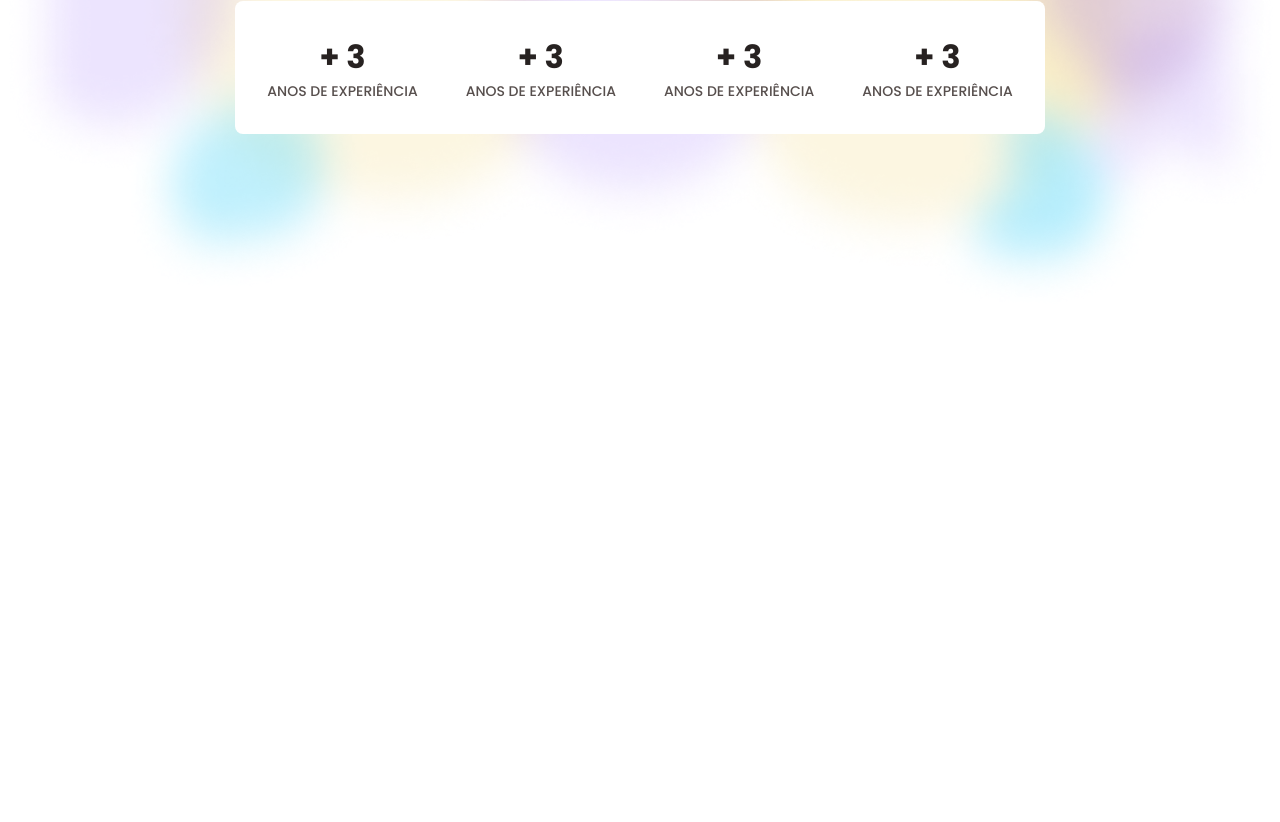
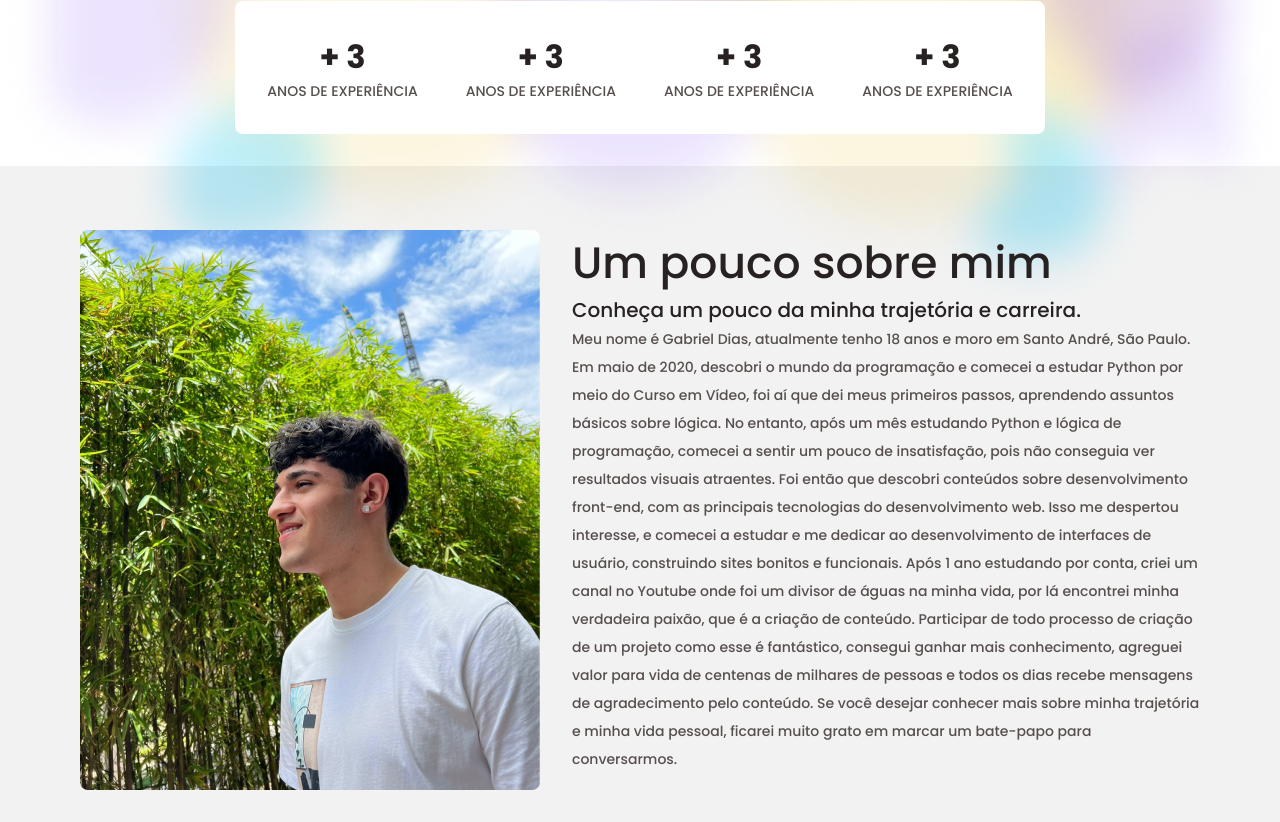
Before and after one commit to gabrieldiasss/portfolio, a Next.js app: page / in a window 1280 px wide. Shown: the part 490-1312 px from the top of the page. Before the commit the page ends 800 px from the top, so only its background shows below. Built offline with nearby package versions, Linux system fonts and the light colour scheme.

Commit message:
feat(styles): add about page

```diff
--- /dev/null
+++ b/src/components/About/index.tsx
@@ -0,0 +1,51 @@
+import Image from "next/image";
+import { Paragraph, Title } from "../Typography";
+import { AboutContainer, AboutContent, AboutInfos } from "./styles";
+import AboutMeImage from "../../img/about-image.png";
+
+export function About() {
+  return (
+    <AboutContainer>
+      <AboutContent>
+        <Image
+          src={AboutMeImage}
+          width={460}
+          height={560}
+          alt="Sobre Gabriel Dias"
+        />
+
+        <AboutInfos>
+          <Title size="m" weight="medium">
+            Um pouco sobre mim
+          </Title>
+
+          <Title size="s" weight="medium">
+            Conheça um pouco da minha trajetória e carreira.
+          </Title>
+          <Paragraph fonts="poppins" weight="regular" size="s">
+            Meu nome é Gabriel Dias, atualmente tenho 18 anos e moro em Santo
+            André, São Paulo. Em maio de 2020, descobri o mundo da programação e
+            comecei a estudar Python por meio do Curso em Vídeo, foi aí que dei
+            meus primeiros passos, aprendendo assuntos básicos sobre lógica. No
+            entanto, após um mês estudando Python e lógica de programação,
+            comecei a sentir um pouco de insatisfação, pois não conseguia ver
+            resultados visuais atraentes. Foi então que descobri conteúdos sobre
+            desenvolvimento front-end, com as principais tecnologias do
+            desenvolvimento web. Isso me despertou interesse, e comecei a
+            estudar e me dedicar ao desenvolvimento de interfaces de usuário,
+            construindo sites bonitos e funcionais. Após 1 ano estudando por
+            conta, criei um canal no Youtube onde foi um divisor de águas na
+            minha vida, por lá encontrei minha verdadeira paixão, que é a
+            criação de conteúdo. Participar de todo processo de criação de um
+            projeto como esse é fantástico, consegui ganhar mais conhecimento,
+            agreguei valor para vida de centenas de milhares de pessoas e todos
+            os dias recebe mensagens de agradecimento pelo conteúdo.{" "}
+            Se você desejar conhecer mais sobre minha trajetória e minha vida
+            pessoal, ficarei muito grato em marcar um bate-papo para
+            conversarmos.
+          </Paragraph>
+        </AboutInfos>
+      </AboutContent>
+    </AboutContainer>
+  );
+}
--- /dev/null
+++ b/src/components/About/styles.ts
@@ -0,0 +1,22 @@
+import { styled } from "../../../styles";
+
+export const AboutContainer = styled("section", {
+  backgroundColor: "rgba(0, 0, 0, 0.05)",
+  padding: "2rem 0",
+  marginTop: "2rem",
+});
+
+export const AboutContent = styled("div", {
+  display: "flex",
+  alignItems: "stretch",
+  maxWidth: 1120,
+  margin: "0 auto",
+  marginTop: "2rem",
+
+  gap: "2rem",
+  p: {
+    lineHeight: "200%",
+  },
+});
+
+export const AboutInfos = styled("div", {});
--- a/src/components/Typography.ts
+++ b/src/components/Typography.ts
@@ -13,7 +13,7 @@ export const Title = styled("h1", {
         fontSize: "$title-title-l",
       },
       m: {
-        fontSize: "$text-regular-m",
+        fontSize: "$title-title-m",
       },
       s: {
         fontSize: "$title-title-s",
--- a/src/pages/index.tsx
+++ b/src/pages/index.tsx
@@ -2,6 +2,7 @@ import Head from "next/head";
 import { Header } from "../components/Header";
 import { Intro } from "../components/Intro";
 import { BackgroundImage } from "../components/BackgroundImage";
+import { About } from "../components/About";
 
 interface Projects {
   projects: {
@@ -22,7 +23,10 @@ export default function Home({ projects }: Projects) {
 
       <Header />
 
-      <Intro />
+      <main>
+        <Intro />
+        <About />
+      </main>
 
       <BackgroundImage />
 
```
Also changed, not shown: src/img/about-image.png (added).
